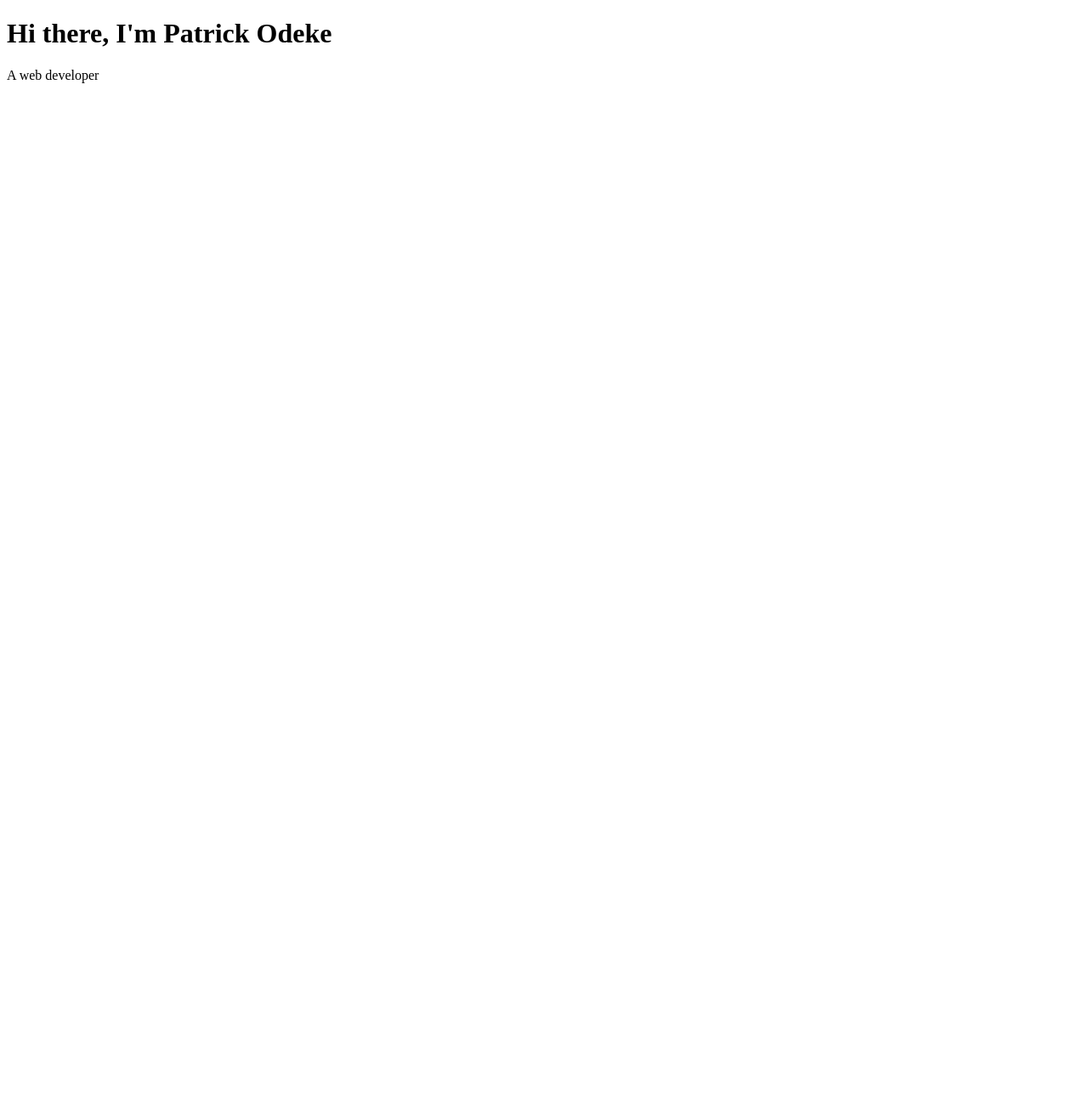
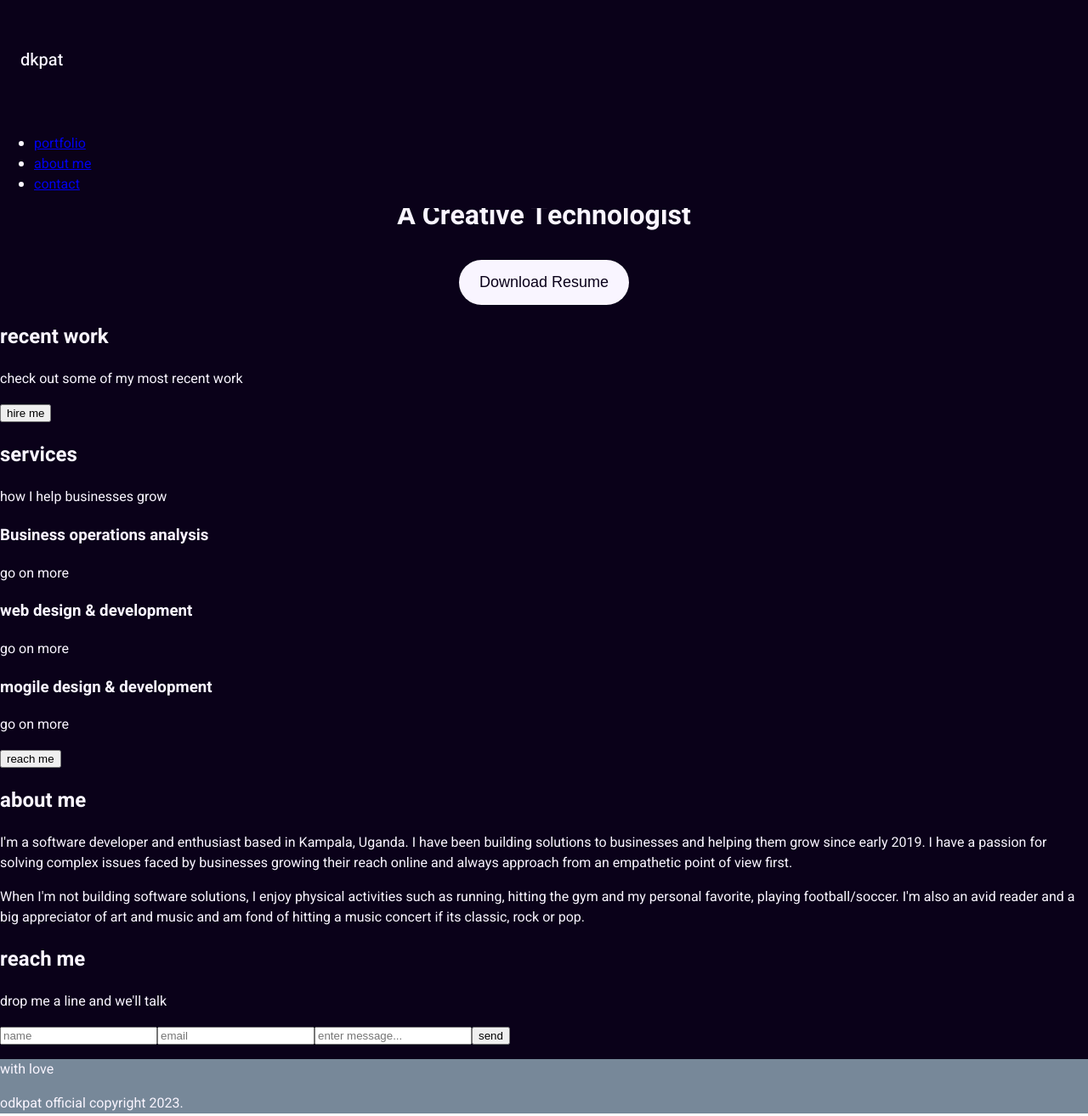
Before and after one commit to odkpatrick/odkpatrick, a Gatsby site: page / in a window 1280 px wide. Shown: the whole page at 85% size. Before the commit the page ends 800 px from the top, so only its background shows below. Built offline with nearby package versions, Linux system fonts and the light colour scheme; Gatsby itself is replaced by a stand-in of ours.

Commit message:
Added app skeleton structure

```diff
--- a/package.json
+++ b/package.json
@@ -14,8 +14,10 @@
     "clean": "gatsby clean"
   },
   "dependencies": {
+    "@fortawesome/react-fontawesome": "^0.2.0",
     "gatsby": "^4.24.4",
     "react": "^18.1.0",
-    "react-dom": "^18.1.0"
+    "react-dom": "^18.1.0",
+    "react-icons": "^4.8.0"
   }
 }
--- /dev/null
+++ b/src/pages/index.css
@@ -0,0 +1,128 @@
+html, body, main, header, footer, div {
+    margin: 0;
+    padding: 0;
+}
+main {
+    font-family: 'Heebo', sans-serif;
+
+    --bg-dark: #0A0119;
+    --bg-light: #F9F5FF;
+
+    --fw-light: 300;
+    --fw-regular: 400;
+    --fw-medium: 500;
+    --fw-bold: 700;
+}
+
+.main-wrapper {
+    margin: 0;
+    padding: 0;
+    position: relative;
+    min-height: 100vh;
+    background-color: var(--bg-dark);
+    color: var(--bg-light);
+}
+.header-wrapper {
+    position: fixed;
+    width: 100%;
+    background-color: inherit;
+}
+.header-top {
+    padding: 3.5rem 1.5rem;
+    display: flex;
+    flex-direction: row;
+    justify-content: space-between;
+    align-items: center;
+}
+.logo {
+    display: block;
+    font-weight: var(--fw-medium);
+    font-size: 20px;
+}
+.nav-btn {
+    display: none;
+}
+.intro-content-wrapper {
+    padding-top: 141px;
+    display: flex;
+    flex-direction: column-reverse;
+}
+.intro-content {
+    text-align: center;
+    text-transform: capitalize;
+}
+.greeting {
+    line-height: 40px;
+    font-size: 32px;
+    font-weight: var(--fw-bold);
+}
+.title {
+    line-height: 40px;
+    font-size: 32px;
+    font-weight: var(--fw-bold);
+}
+.resume-btn {
+    display: block;
+    margin: auto;
+    background-color: var(--bg-light);
+    border: 0;
+    border-radius: 28px;
+    padding: 1rem 1.5rem;
+    text-transform: capitalize;
+    font-size: 18px;
+    font-weight: var(--fw-medium);
+    color: var(--bg-dark);
+}
+
+@media screen and (max-width: 767px) {
+    .nav-btn {
+        display: block;
+        border: 0;
+        background-color: transparent;
+    }
+    .nav-btn svg {
+        width: 24px;
+        height: 24px;
+        color: var(--bg-light);
+    }
+    .nav-wrapper {
+        display: none;
+    }
+    .nav-wrapper.show {
+        display: block;
+        position: fixed;
+        width: 100%;
+        top: 141px;
+        bottom: 0;
+        background-color: var(--bg-dark);
+        color: var(--bg-light);
+    }
+    .nav-list {
+        list-style: none;
+        padding: 0;
+        margin: 0;
+    }
+    .nav-wrapper.show .nav-list{
+        padding: 0 1.5rem;
+        height: 100%;
+        display: flex;
+        flex-direction: column;
+        align-items: center;
+        justify-content: center;
+    }
+    .nav-wrapper.show li {
+        padding: 1.75rem 0;
+    }
+    .nav-wrapper.show a {
+        padding: 0.75rem 0;
+        text-transform: capitalize;
+        text-decoration: none;
+        font-size: 24px;
+        font-weight: var(--fw-medium);
+        color: var(--bg-light);
+    }
+}
+
+@media screen and (min-width: 768px) {
+
+}
--- a/src/pages/index.js
+++ b/src/pages/index.js
@@ -1,16 +1,197 @@
 import * as React from "react"
+import { useState } from "react";
+import { FaBars, FaRegWindowClose } from "react-icons/fa";
+import "./index.css"
+import * as Styles from "./index.module.css"
+
 
 const IndexPage = () => {
   return (
-    <main>
-      <header>
-        <h1>Hi there, I'm Patrick Odeke</h1>
-        <p>A web developer</p>
-      </header>
+    <Layout>
+      <IntroSection />
+      <Portfolio />
+      <About />
+      <Contact />
+    </Layout>
+  )
+}
+
+const Layout = ({children}) => {
+  const [toggle, setToggle] = useState(true)
+
+  const handleToggle = () => {
+    setToggle(!toggle)
+  }
+
+  return (
+    <main className="main-wrapper">
+      <HeaderBar
+      toggle={toggle}
+      handleToggle={handleToggle}
+      />
+      <div className="main-content">
+        { children }
+      </div>
+      <Footer />
     </main>
+  )
+}
+
+const Logo = <span className="logo">dkpat</span>
+
+const NavButton = ({toggle, handleToggle}) => {
+  if(toggle) {
+    return (
+      <button className="nav-btn" onClick={handleToggle}>
+        <FaBars />
+      </button>
+    )
+  } else {
+    return (
+      <button className="nav-btn" onClick={handleToggle}>
+        <FaRegWindowClose />
+      </button>
+    )
+  }
+}
+
+const HeaderBar = ({toggle, handleToggle}) => {
+  return (
+    <header className="header-wrapper">
+      <div className="header-top">
+        { Logo }
+        <NavButton toggle={toggle} handleToggle={handleToggle}/>
+      </div>
+      <nav className={toggle ? "nav-wrapper" : "nav-wrapper show"}>
+        <ul className="nav-list">
+          <li>
+            <a href="#portfolio">portfolio</a>
+            </li>
+          <li>
+            <a href="#about">about me</a>
+            </li>
+          <li>
+            <a href="#contact">contact</a>
+            </li>
+        </ul>
+      </nav>
+    </header>
+  )
+}
+
+const Footer = () => {
+  return (
+    <footer className={Styles.myFooter}>
+      <div>
+        <p>with love</p>
+        <p>odkpat official copyright 2023.</p>
+      </div>
+    </footer>
+  )
+}
+
+const ProfileImg = <div className={Styles.profileImg}></div>
+
+const IntroSection = () => {
+  return (
+    <div className="intro-content-wrapper">
+      <div className="intro-content">
+        <h1 className="greeting">Hi, I'm Patrick,</h1>
+        <p className="title">a creative technologist</p>
+        <button className="resume-btn">download resume</button>
+      </div>
+      <div>
+        { ProfileImg }
+      </div>
+    </div>
+  )
+}
+
+const ProjectImg = <div className={Styles.ProjectImg}></div>
+
+const Portfolio = () => {
+  return (
+    <div>
+      <div>
+        <h2>recent work</h2>
+        <p>check out some of my most recent work</p>
+        <div className={Styles.projectImgWrapper}>
+          { ProjectImg }
+          { ProjectImg }
+          { ProjectImg }
+        </div>
+        <button>hire me</button>
+      </div>
+      <div>
+        <h2>services</h2>
+        <p>how I help businesses grow</p>
+        <div>
+          <div>
+            <h3>Business operations analysis</h3>
+            <p>go on more</p>
+          </div>
+          <div>
+            <h3>web design & development</h3>
+            <p>go on more</p>
+          </div>
+          <div>
+            <h3>mogile design & development</h3>
+            <p>go on more</p>
+          </div>
+        </div>
+        <button>reach me</button>
+      </div>
+    </div>
+  )
+}
+
+const About = () => {
+  return (
+    <div>
+      <h2>about me</h2>
+      <div>
+        { ProfileImg }
+        <p>
+          I'm a software developer and enthusiast based in Kampala, Uganda.
+          I have been building solutions to businesses and helping them grow
+          since early 2019. I have a passion for solving complex issues faced
+          by businesses growing their reach online and always approach from
+          an empathetic point of view first.
+        </p>
+        <p>
+          When I'm not building software solutions, I enjoy physical activities
+          such as running, hitting the gym and my personal favorite, playing
+          football/soccer.
+          I'm also an avid reader and a big appreciator of art and music and
+          am fond of hitting a music concert if its classic, rock or pop.
+        </p>
+      </div>
+    </div>
+  )
+}
+
+const Contact = () => {
+  return (
+    <div>
+      <h2>reach me</h2>
+      <p>drop me a line and we'll talk</p>
+      <form className={Styles.myForm}>
+        <input typeof="text" placeholder="name" />
+        <input typeof="text" placeholder="email" />
+        <input typeof="text" placeholder="enter message..." />
+        <button>send</button>
+      </form>
+    </div>
   )
 }
 
 export default IndexPage
 
-export const Head = () => <title>Patrick Odeke</title>
+export const Head = () => (
+  <>
+    <title>Patrick Odeke</title>
+    <link rel="preconnect" href="https://fonts.googleapis.com" />
+    <link rel="preconnect" href="https://fonts.gstatic.com" crossorigin />
+    <link href="https://fonts.googleapis.com/css2?family=Heebo:wght@300;400;500;700&display=swap" rel="stylesheet" />
+  </>
+)
--- /dev/null
+++ b/src/pages/index.module.css
@@ -0,0 +1,57 @@
+.navBtn {
+    display: none;
+}
+
+.myFooter {
+    background-color: lightslategray;
+}
+
+@media screen and (max-width: 767px) {
+    .navBtn {
+        display: block;
+    }
+    .headerTop {
+        display: flex;
+        flex-direction: row;
+        justify-content: space-between;
+        align-items: center;
+    }
+    .navWrapper {
+        display: none;
+    }
+    .navList {
+        list-style: none;
+        padding: 0;
+        margin: 0;
+        text-align: right;
+    }
+    .introContentWrapper {
+        text-align: center;
+    }
+    .introTitle span {
+        display: block;
+    }
+    .profileImg {
+        width: 175px;
+        height: 175px;
+        background-color: lightslategray;
+        border-radius: 50%;
+        margin: auto;
+    }
+    .projectImgWrapper {
+        display: grid;
+        grid-template-columns: 1fr 1fr;
+        grid-template-rows: 1fr 1fr;
+        justify-items: center;
+    }
+    .ProjectImg {
+        display: inline-block;
+        width: 100px;
+        height: 100px;
+        background-color: lightslategray;
+        margin: 1rem auto;
+    }
+    .myForm * {
+        display: block;
+    }
+}
```
Also changed, not shown: 1 other file.
